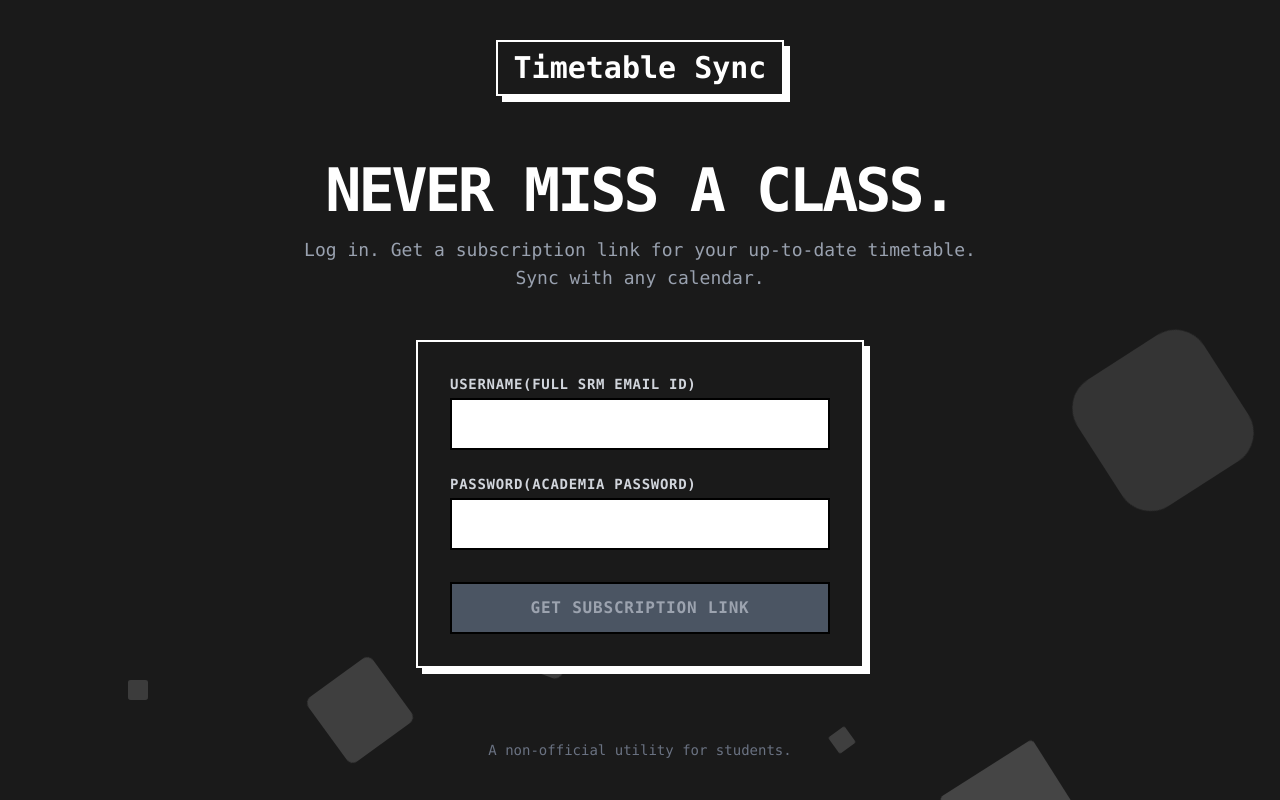
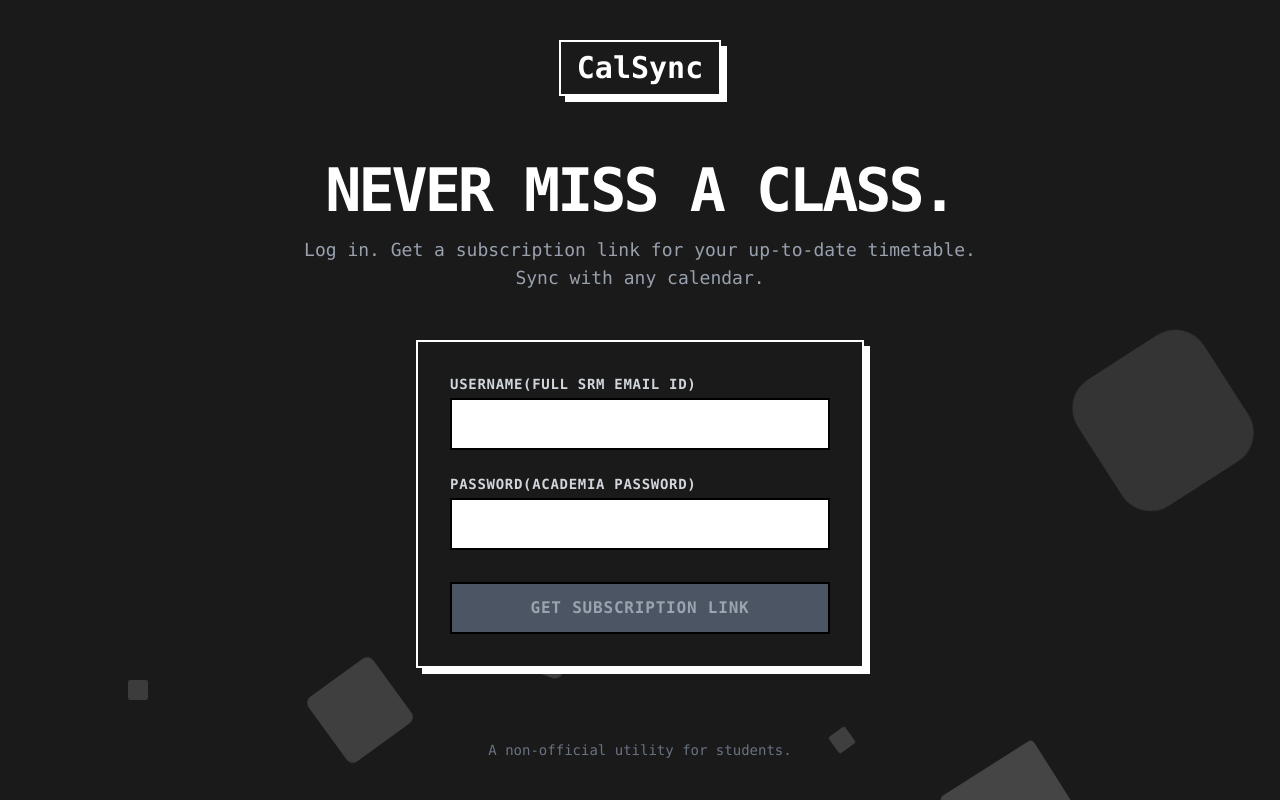
Before and after one commit to Subhro-ai/calSync, an Angular app: page / in a window 1280 px wide. Built offline with nearby package versions, Linux system fonts and the light colour scheme.

Commit message:
New Background

```diff
--- a/src/app/landing-page/landing-page.html
+++ b/src/app/landing-page/landing-page.html
@@ -6,7 +6,7 @@
 
   <header class="w-full p-4 text-center content-layer">
     <h1 class="text-2xl sm:text-3xl font-bold border-2 border-white px-4 py-2 inline-block neo-shadow-white">
-      Timetable Sync
+      CalSync
     </h1>
   </header>
 
```
